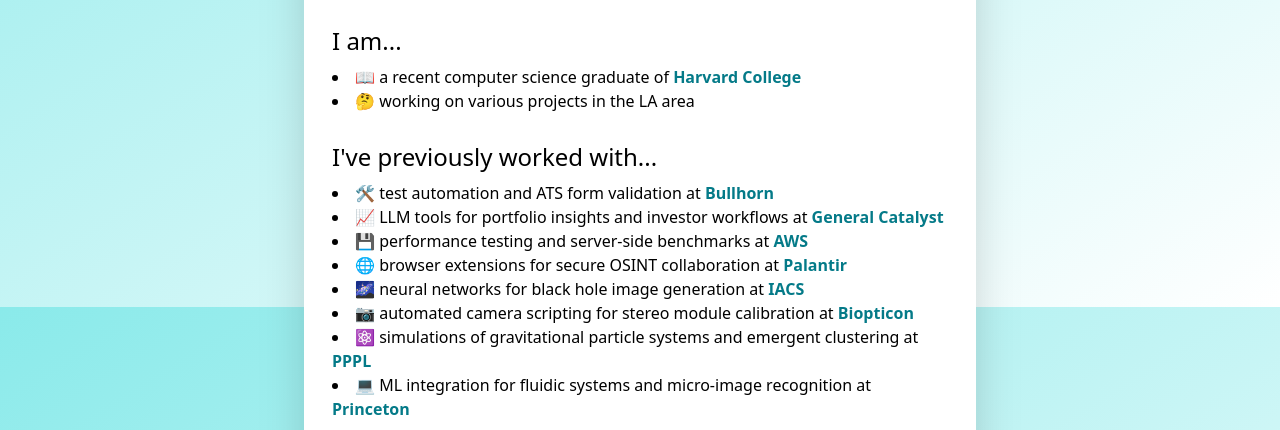
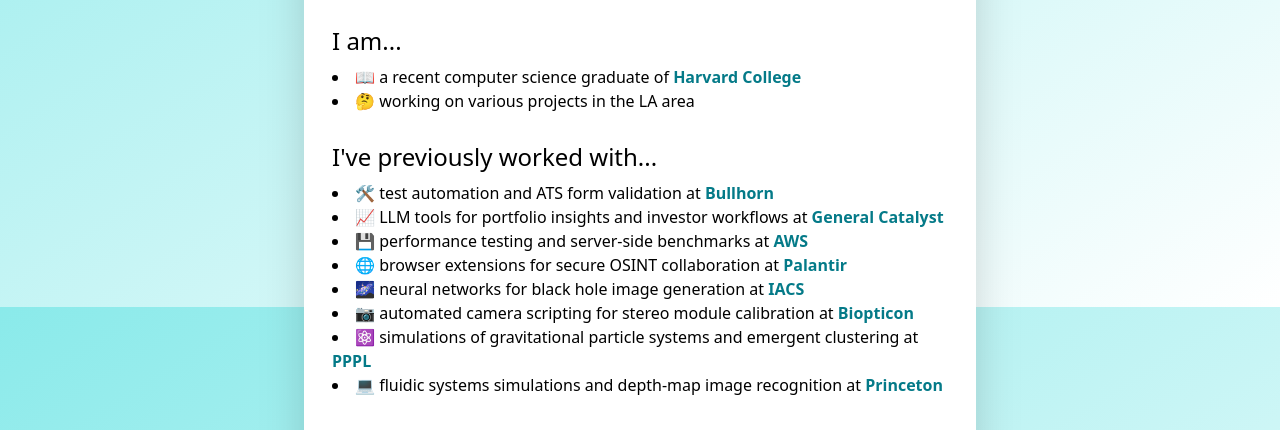
Before and after one commit to nmishra459/nmishra459.github.io, a plain HTML site: page index.html in a window 1280 px wide. Shown: the part 493-923 px from the top of the page. Drawn offline with nearby package versions, Linux system fonts and the light colour scheme.

Commit message:
Update index.html

```diff
--- a/index.html
+++ b/index.html
@@ -68,7 +68,7 @@
      <li>🌌 neural networks for black hole image generation at <a class="text-cyan hover:text-cyan-900" href="https://iacs.seas.harvard.edu"><b>IACS</b></a></li>
      <li>📷 automated camera scripting for stereo module calibration at <a class="text-cyan hover:text-cyan-900" href="https://biopticon.com/"><b>Biopticon</b></a></li>
      <li>⚛️ simulations of gravitational particle systems and emergent clustering at <a class="text-cyan hover:text-cyan-900" href="https://www.pppl.gov/"><b>PPPL</b></a></li>
-     <li>💻 ML integration for fluidic systems and micro-image recognition at <a class="text-cyan hover:text-cyan-900" href="https://www.princeton.edu/"><b>Princeton</b></a></li>
+     <li>💻 fluidic systems simulations and depth-map image recognition at <a class="text-cyan hover:text-cyan-900" href="https://www.princeton.edu/"><b>Princeton</b></a></li>
    </ul>
    <p class="font-medium text-xl lg:text-2xl mb-2">In my free time, I am...</p>
    <ul class="marker:text-cyan list-disc mb-7 list-inside">
```
